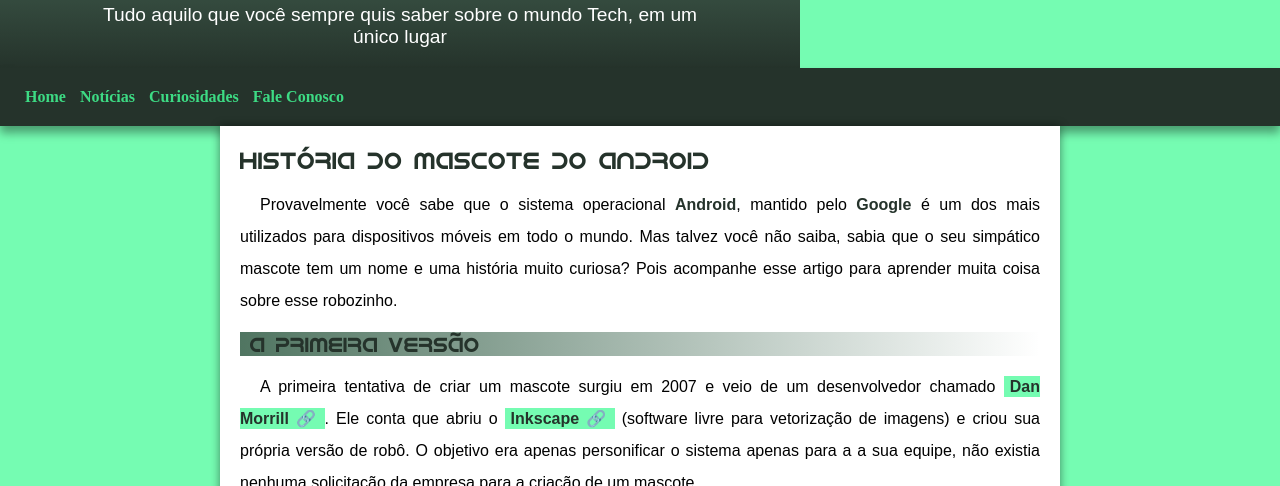
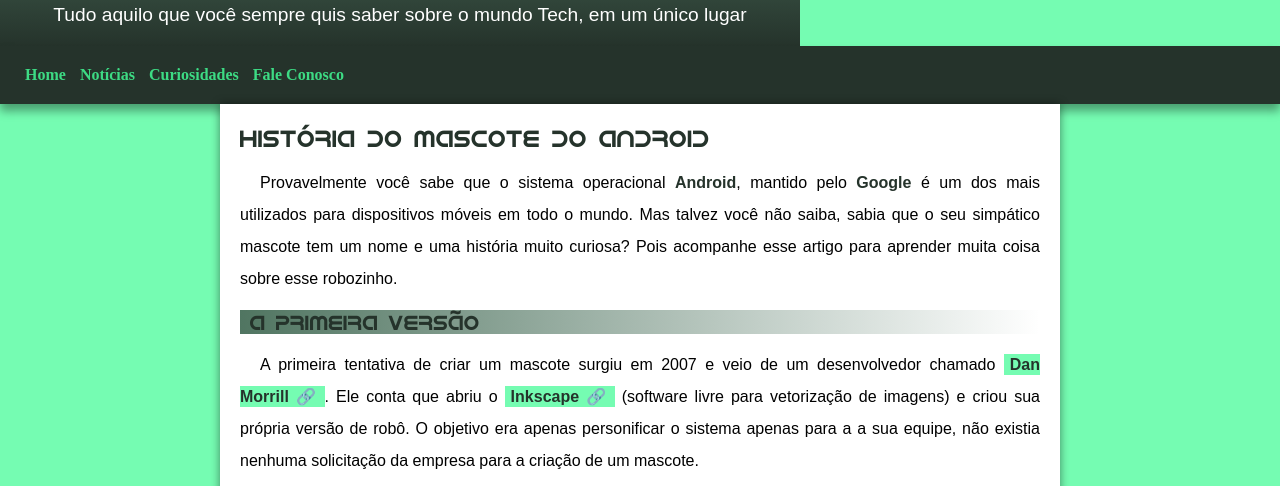
Before and after one commit to CarmemLima/projeto-android, a plain HTML site: page index.html in a window 1280 px wide. Shown: the part 123-609 px from the top of the page. Drawn offline with Linux system fonts and the light colour scheme.

Commit message:
header e footer

```diff
--- a/estilo/style.css
+++ b/estilo/style.css
@@ -59,7 +59,8 @@ header > h1{
 header>p{
     color: white;
     padding-bottom: 20px;
-    max-width: 600px;
+    min-width: 400px;
+    max-width: 800px;
     margin: auto;
     padding-left: 10px;
     padding-right: 10px;
@@ -203,6 +204,8 @@ aside ul{
 
 footer{
     background-color: var(--cor01);
+    min-width: 400px;
+    max-width: 800px;
     color: white;
     text-align: center;
     font-size: 0.8em;
```
